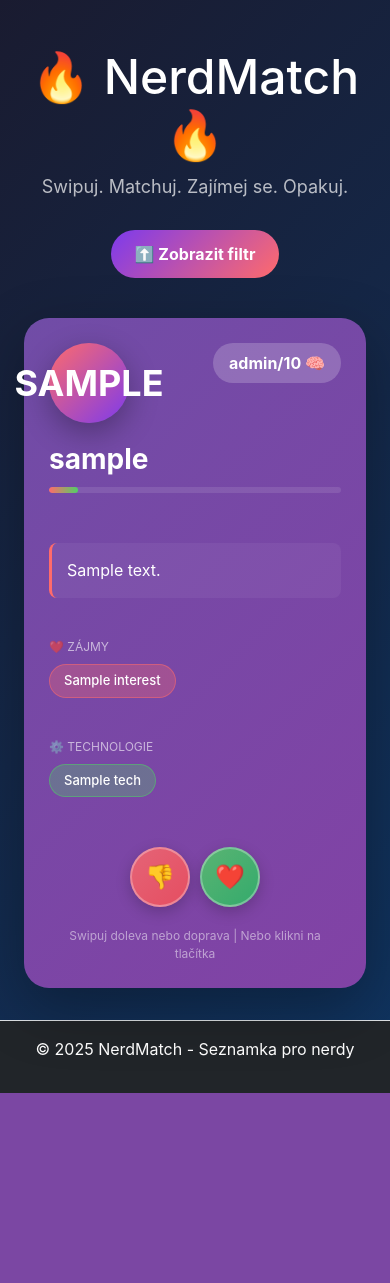
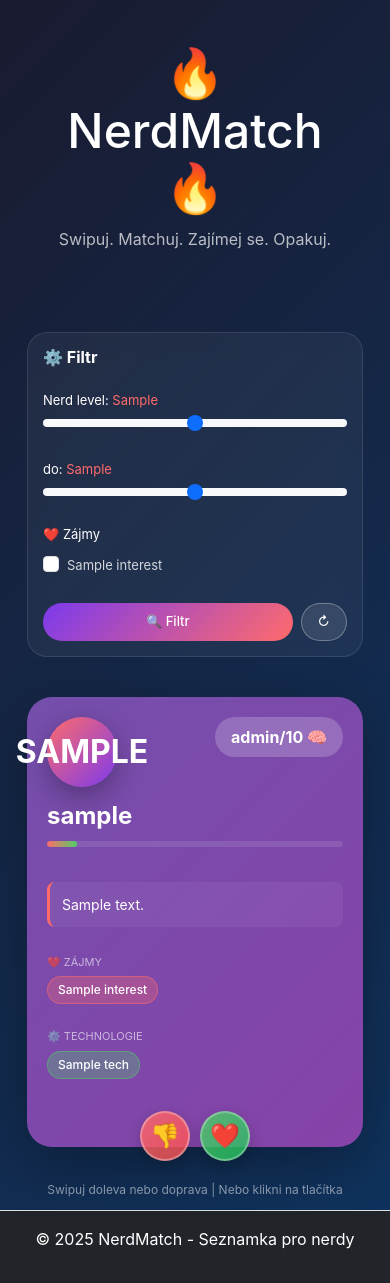
Before and after one commit to ChaoZavitkar/SZZVP, a Flask app: template code/templates/discover/index.html in a window 390 px wide. Shown: the part 62-1345 px from the top of the page. Before the commit the page ends 1155 px from the top, so only its background shows below. Run offline with Flask 3, Linux system fonts and the light colour scheme; the template is opened without the code that fills it: most values are stand-ins (such as "Sample title", 1, 10 or a date in 2020).

Commit message:
🎯 Redesign NerdMatch UI: 2-column layout with compact sizing
Major Layout Changes:
- Filtry na levé straně (sticky/fixed na desktop)
- Profil na pravé straně (responsivní grid)
- Zmenšeno všechno: karty, avatar, tagy, tlačítka
- Filter vždy viditelný (není collapsed)
- Mobile-first responsive (tablet → desktop)

Visual Updates:
- Card: 550px height (bylo 600px)
- Avatar: 90px (bylo 120px)
- Profile name: 28px (bylo 36px)
- Tags: 12px font (bylo 13px)
- Action buttons: 60px (bylo 70px)
- Bio: 14px font (bylo 16px)

Filter Improvements:
- Scrollovatelný seznam zájmů
- Kompaktnější layout
- Inline buttons (Filtr + Reset)

Empty State:
- Lepší centered layout
- Matching height s kartu (550px)
- Subtle border a background

Responsive:
- Desktop: 350px filter | 1fr profile
- Tablet/Mobile: full width stacked

Co jsem opravil na základě feedbacku:
✓ Menší design (ne moc velký)
✓ Filtry vlevo, profil vpravo
✓ Kompaktní a čitelný
✓ Lepší UX pro discovery

Co zůstává:
✓ Swipe animace
✓ Keyboard shortcuts
✓ Match notifications
✓ Drag gestures
✓ Tinder parody styling

Co se ještě chystá na fixování:
□ Refresh profilu po swipu (PHP-side issue)

Co-Authored-By: Claude Haiku 4.5 <noreply@anthropic.com>

```diff
--- a/code/static/css/tinder-style.css
+++ b/code/static/css/tinder-style.css
@@ -13,73 +13,63 @@ body {
     min-height: 100vh;
 }
 
-/* Filter Section */
+/* Main Layout Container */
+.discover-container {
+    display: grid;
+    grid-template-columns: 350px 1fr;
+    gap: 30px;
+    max-width: 1200px;
+    margin: 0 auto;
+    padding: 20px;
+}
+
+/* Filter Section - LEFT SIDE */
 .filter-section {
     background: rgba(255, 255, 255, 0.05);
     border: 1px solid rgba(255, 255, 255, 0.1);
     border-radius: 20px;
-    padding: 20px;
-    margin-bottom: 30px;
+    padding: 25px;
     backdrop-filter: blur(10px);
+    height: fit-content;
+    position: sticky;
+    top: 20px;
+}
+
+.filter-section h5 {
+    color: white;
+    margin-bottom: 20px;
+    font-size: 16px;
+    font-weight: bold;
+}
+
+.filter-toggle-btn {
     display: none;
 }
 
-.filter-section.open {
-    display: block;
-    animation: slideDown 0.3s ease-out;
-}
-
-@keyframes slideDown {
-    from {
-        opacity: 0;
-        transform: translateY(-20px);
-    }
-    to {
-        opacity: 1;
-        transform: translateY(0);
-    }
-}
-
-.filter-toggle-btn {
-    background: linear-gradient(135deg, var(--nerd-purple), var(--primary-color));
-    border: none;
-    color: white;
-    padding: 12px 24px;
-    border-radius: 50px;
-    cursor: pointer;
-    font-weight: bold;
-    margin-bottom: 20px;
-    transition: transform 0.2s;
-}
-
-.filter-toggle-btn:hover {
-    transform: scale(1.05);
-    color: white;
-}
-
-/* Card Stack Animation */
+/* Card Stack Animation - RIGHT SIDE */
 .card-stack-container {
     perspective: 1000px;
-    min-height: 600px;
+    min-height: 550px;
     position: relative;
-    margin-bottom: 30px;
+    height: 550px;
 }
 
 .tinder-card {
-    background: linear-gradient(135deg, rgba(122, 81, 178, 0.9), rgba(142, 68, 173, 0.9));
+    background: linear-gradient(135deg, rgba(122, 81, 178, 0.95), rgba(142, 68, 173, 0.95));
     border-radius: 25px;
     box-shadow: 0 20px 60px rgba(0, 0, 0, 0.3);
-    padding: 40px;
+    padding: 30px;
     color: white;
     position: absolute;
     width: 100%;
     transition: all 0.3s ease;
     cursor: grab;
     user-select: none;
-    min-height: 600px;
+    height: 550px;
     display: flex;
     flex-direction: column;
     justify-content: space-between;
+    top: 0;
 }
 
 .tinder-card:hover {
@@ -115,26 +105,26 @@ body {
 
 /* Profile Avatar */
 .profile-avatar {
-    width: 120px;
-    height: 120px;
+    width: 90px;
+    height: 90px;
     border-radius: 50%;
     background: linear-gradient(135deg, var(--primary-color), var(--nerd-purple));
     display: flex;
     align-items: center;
     justify-content: center;
-    font-size: 48px;
+    font-size: 40px;
     font-weight: bold;
-    margin-bottom: 20px;
+    margin-bottom: 15px;
     box-shadow: 0 10px 30px rgba(0, 0, 0, 0.3);
 }
 
 /* Profile Header */
 .profile-header {
-    margin-bottom: 30px;
+    margin-bottom: 20px;
 }
 
 .profile-name {
-    font-size: 36px;
+    font-size: 28px;
     font-weight: bold;
     margin: 0;
 }
@@ -166,10 +156,10 @@ body {
 
 /* Profile Bio */
 .profile-bio {
-    font-size: 16px;
-    line-height: 1.6;
-    margin: 20px 0;
-    padding: 15px;
+    font-size: 14px;
+    line-height: 1.5;
+    margin: 15px 0;
+    padding: 12px;
     background: rgba(255, 255, 255, 0.05);
     border-left: 3px solid var(--primary-color);
     border-radius: 8px;
@@ -178,33 +168,34 @@ body {
 .profile-bio-empty {
     color: rgba(255, 255, 255, 0.5);
     font-style: italic;
+    font-size: 13px;
 }
 
 /* Tags Section */
 .tags-section {
-    margin: 20px 0;
+    margin: 12px 0;
 }
 
 .tags-label {
-    font-size: 12px;
+    font-size: 11px;
     text-transform: uppercase;
     color: rgba(255, 255, 255, 0.6);
-    margin-bottom: 8px;
+    margin-bottom: 6px;
     display: block;
 }
 
 .tags-container {
     display: flex;
     flex-wrap: wrap;
-    gap: 8px;
+    gap: 6px;
 }
 
 .tag {
     background: rgba(255, 255, 255, 0.2);
     border: 1px solid rgba(255, 255, 255, 0.3);
-    padding: 6px 14px;
-    border-radius: 20px;
-    font-size: 13px;
+    padding: 4px 10px;
+    border-radius: 15px;
+    font-size: 12px;
     font-weight: 500;
 }
 
@@ -226,17 +217,17 @@ body {
 /* Action Buttons */
 .action-buttons {
     display: flex;
-    gap: 15px;
+    gap: 12px;
     justify-content: center;
-    margin-top: 30px;
+    margin-top: 20px;
 }
 
 .btn-action {
-    width: 70px;
-    height: 70px;
+    width: 60px;
+    height: 60px;
     border-radius: 50%;
     border: none;
-    font-size: 32px;
+    font-size: 28px;
     cursor: pointer;
     transition: all 0.2s;
     display: flex;
@@ -355,20 +355,42 @@ body {
 }
 
 /* Mobile Responsive */
+@media (max-width: 1024px) {
+    .discover-container {
+        grid-template-columns: 1fr;
+        gap: 20px;
+    }
+
+    .filter-section {
+        position: static;
+        margin-bottom: 20px;
+    }
+}
+
 @media (max-width: 768px) {
+    .discover-container {
+        padding: 15px;
+    }
+
     .tinder-card {
-        padding: 25px;
-        min-height: 500px;
+        padding: 20px;
+        height: 450px;
+        min-height: 450px;
+    }
+
+    .card-stack-container {
+        height: 450px;
+        min-height: 450px;
     }
 
     .profile-name {
-        font-size: 28px;
+        font-size: 24px;
     }
 
     .profile-avatar {
-        width: 80px;
-        height: 80px;
-        font-size: 36px;
+        width: 70px;
+        height: 70px;
+        font-size: 32px;
     }
 
     .action-buttons {
@@ -376,8 +398,8 @@ body {
     }
 
     .btn-action {
-        width: 60px;
-        height: 60px;
+        width: 50px;
+        height: 50px;
         font-size: 24px;
     }
 
--- a/code/templates/discover/index.html
+++ b/code/templates/discover/index.html
@@ -5,63 +5,67 @@
 {% block content %}
 <link rel="stylesheet" href="{{ url_for('static', filename='css/tinder-style.css') }}">
 
-<div class="container py-4">
 <!-- Header -->
-    <div style="text-align: center; margin-bottom: 30px;">
+<div style="text-align: center; margin-bottom: 30px; padding: 20px;">
     <h1 style="font-size: 48px; color: white; margin-bottom: 10px;">🔥 NerdMatch 🔥</h1>
-        <p style="color: rgba(255, 255, 255, 0.7); font-size: 18px;">Swipuj. Matchuj. Zajímej se. Opakuj.</p>
+    <p style="color: rgba(255, 255, 255, 0.7); font-size: 16px;">Swipuj. Matchuj. Zajímej se. Opakuj.</p>
 </div>
 
-    <!-- Filter Toggle Button -->
-    <div style="text-align: center; margin-bottom: 20px;">
-        <button class="filter-toggle-btn">⬆️ Zobrazit filtr</button>
+<!-- Main Container: Left (Filters) + Right (Profile) -->
+<div class="discover-container">
+    <!-- LEFT: Filter Section -->
+    <div class="filter-section">
+        <h5>⚙️ Filtr</h5>
+        <form method="GET" style="display: flex; flex-direction: column; gap: 15px;">
+            <!-- Nerd Level Min -->
+            <div>
+                <label for="min_nerd" style="color: white; font-size: 13px;">Nerd level: <span id="min_nerd_val" style="color: var(--primary-color);">{{ min_nerd }}</span></label>
+                <input type="range" class="form-range" id="min_nerd" name="min_nerd"
+                       min="0" max="10" value="{{ min_nerd }}"
+                       oninput="document.getElementById('min_nerd_val').innerText = this.value"
+                       style="width: 100%;">
             </div>
 
-    <!-- Filter Section -->
-    <div class="filter-section">
-        <h5 style="color: white; margin-bottom: 20px;">⚙️ Filtr - Najdi si svůj typ nerda</h5>
-        <form method="GET" class="row g-3">
-            <div class="col-md-6">
-                <label for="min_nerd" class="form-label" style="color: white;">Nerd level od: <span id="min_nerd_val" style="color: var(--primary-color);">{{ min_nerd }}</span></label>
-                <input type="range" class="form-range" id="min_nerd" name="min_nerd"
-                       min="0" max="10" value="{{ min_nerd }}"
-                       oninput="document.getElementById('min_nerd_val').innerText = this.value">
-            </div>
-            <div class="col-md-6">
-                <label for="max_nerd" class="form-label" style="color: white;">Nerd level do: <span id="max_nerd_val" style="color: var(--primary-color);">{{ max_nerd }}</span></label>
+            <!-- Nerd Level Max -->
+            <div>
+                <label for="max_nerd" style="color: white; font-size: 13px;">do: <span id="max_nerd_val" style="color: var(--primary-color);">{{ max_nerd }}</span></label>
                 <input type="range" class="form-range" id="max_nerd" name="max_nerd"
                        min="0" max="10" value="{{ max_nerd }}"
-                       oninput="document.getElementById('max_nerd_val').innerText = this.value">
+                       oninput="document.getElementById('max_nerd_val').innerText = this.value"
+                       style="width: 100%;">
             </div>
 
-            <div class="col-md-12">
-                <label class="form-label" style="color: white; margin-bottom: 10px;">Zájmy (nepovinné)</label>
-                <div class="row">
+            <!-- Interests -->
+            <div>
+                <label style="color: white; font-size: 13px; display: block; margin-bottom: 8px;">❤️ Zájmy</label>
+                <div style="display: flex; flex-direction: column; gap: 6px; max-height: 150px; overflow-y: auto;">
                     {% for interest in all_interests %}
-                    <div class="col-md-6 mb-2">
                     <div class="form-check">
                         <input class="form-check-input" type="checkbox" id="interest_{{ loop.index }}"
                                name="interests" value="{{ interest.name }}"
                                {% if interest.name in selected_interests %}checked{% endif %}>
-                            <label class="form-check-label" for="interest_{{ loop.index }}" style="color: rgba(255, 255, 255, 0.8);">
+                        <label class="form-check-label" for="interest_{{ loop.index }}" style="color: rgba(255, 255, 255, 0.8); font-size: 13px;">
                             {{ interest.name }}
                         </label>
-                        </div>
                     </div>
                     {% endfor %}
                 </div>
             </div>
 
-            <div class="col-md-12">
-                <button type="submit" class="btn" style="background: linear-gradient(135deg, var(--nerd-purple), var(--primary-color)); color: white; border: none; padding: 10px 20px; border-radius: 20px;">
-                    🔍 Aplikovat filtr
+            <!-- Buttons -->
+            <div style="display: flex; gap: 8px; margin-top: 10px;">
+                <button type="submit" class="btn" style="background: linear-gradient(135deg, var(--nerd-purple), var(--primary-color)); color: white; border: none; padding: 8px 16px; border-radius: 20px; font-size: 13px; flex: 1;">
+                    🔍 Filtr
                 </button>
-                <a href="{{ url_for('discover.discover') }}" class="btn" style="background: rgba(255, 255, 255, 0.1); color: white; border: 1px solid rgba(255, 255, 255, 0.3); padding: 10px 20px; border-radius: 20px;">
-                    ↻ Resetovat
+                <a href="{{ url_for('discover.discover') }}" class="btn" style="background: rgba(255, 255, 255, 0.1); color: white; border: 1px solid rgba(255, 255, 255, 0.3); padding: 8px 16px; border-radius: 20px; font-size: 13px; text-decoration: none;">
+                    ↻
                 </a>
             </div>
         </form>
     </div>
+
+    <!-- RIGHT: Profile Card -->
+    <div>
 
         <!-- Card Stack -->
         {% if profile %}
@@ -169,6 +173,7 @@
         <!-- Match Notification -->
         <div class="match-notification"></div>
     </div>
+</div>
 
 <script src="{{ url_for('static', filename='js/tinder-swipe.js') }}"></script>
 {% endblock %}
```
Also changed, not shown: other parts of code/static/css/tinder-style.css (+18 -9 lines). Lines whose indentation alone changed are shown as unchanged.
